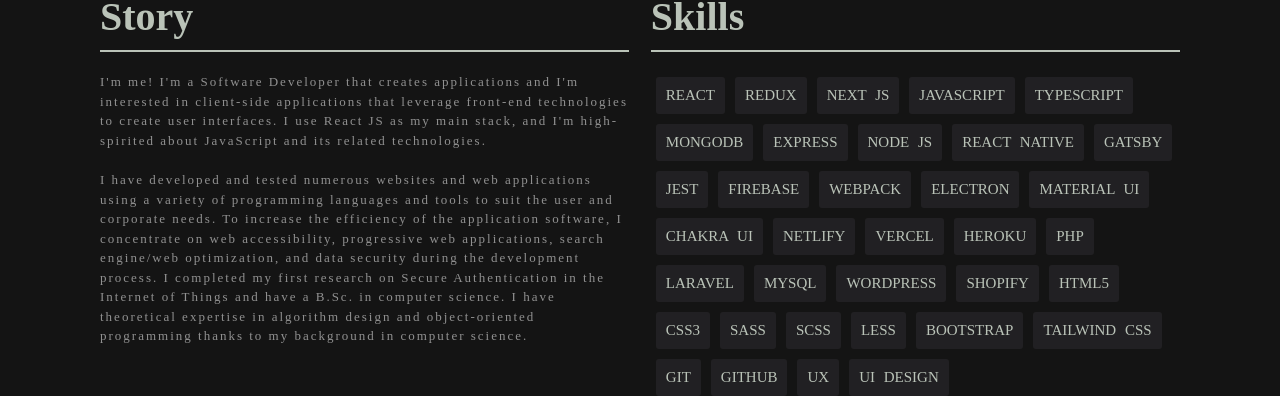
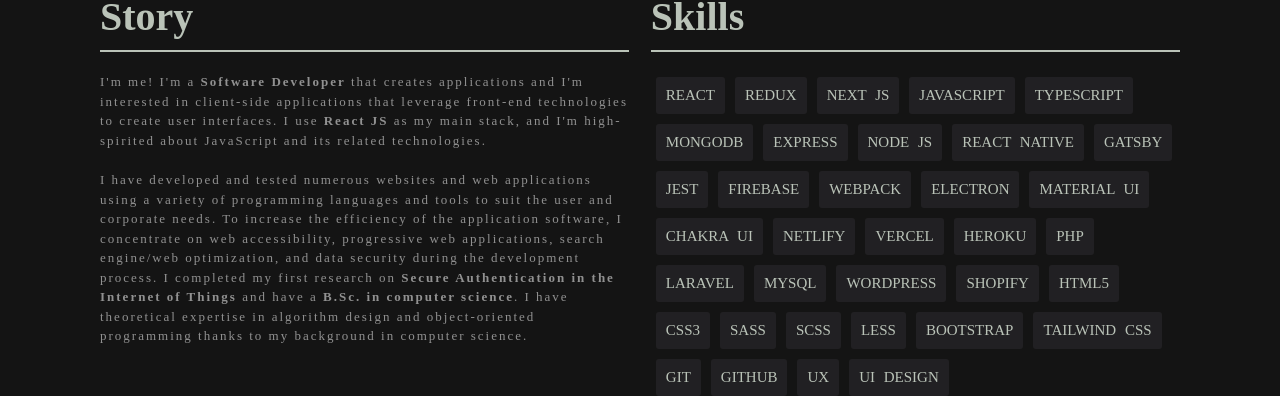
Before and after one commit to elughsmanuel/elughs-manuel-app, a React (Create React App) app: page / in a window 1280 px wide. Shown: the part 847-1243 px from the top of the page. Built offline with nearby package versions, Linux system fonts and the light colour scheme; a web font is replaced by a local one.

Commit message:
Bold story

```diff
--- a/src/Story/Story.js
+++ b/src/Story/Story.js
@@ -9,10 +9,10 @@
                     <h2 className={classes['heading-secondary']}>Story</h2>
                     <div className={classes['story-box']}>
                         <p className={classes['long-copy']}>
-                            I'm me! I'm a Software Developer that creates applications and I'm interested in client-side applications that leverage front-end technologies to create user interfaces. I use React JS as my main stack, and I'm high-spirited about JavaScript and its related technologies.
+                            I'm me! I'm a <span>Software Developer</span> that creates applications and I'm interested in client-side applications that leverage front-end technologies to create user interfaces. I use <span>React JS</span> as my main stack, and I'm high-spirited about JavaScript and its related technologies.
                         </p>
                         <p className={classes['long-copy']}>
-                            I have developed and tested numerous websites and web applications using a variety of programming languages and tools to suit the user and corporate needs. To increase the efficiency of the application software, I concentrate on web accessibility, progressive web applications, search engine/web optimization, and data security during the development process. I completed my first research on Secure Authentication in the Internet of Things and have a B.Sc. in computer science. I have theoretical expertise in algorithm design and object-oriented programming thanks to my background in computer science.
+                            I have developed and tested numerous websites and web applications using a variety of programming languages and tools to suit the user and corporate needs. To increase the efficiency of the application software, I concentrate on web accessibility, progressive web applications, search engine/web optimization, and data security during the development process. I completed my first research on <span>Secure Authentication in the Internet of Things</span> and have a <span>B.Sc. in computer science</span>. I have theoretical expertise in algorithm design and object-oriented programming thanks to my background in computer science.
                         </p>
                     </div>
                 </div>
--- a/src/Story/Story.module.css
+++ b/src/Story/Story.module.css
@@ -38,6 +38,10 @@
     margin-bottom: 2rem;
 }
 
+.long-copy span {
+    font-weight: 900;
+}
+
 @media only screen and (max-width: 768px) {
     .section-story {
         padding: 4rem 5rem;
```
